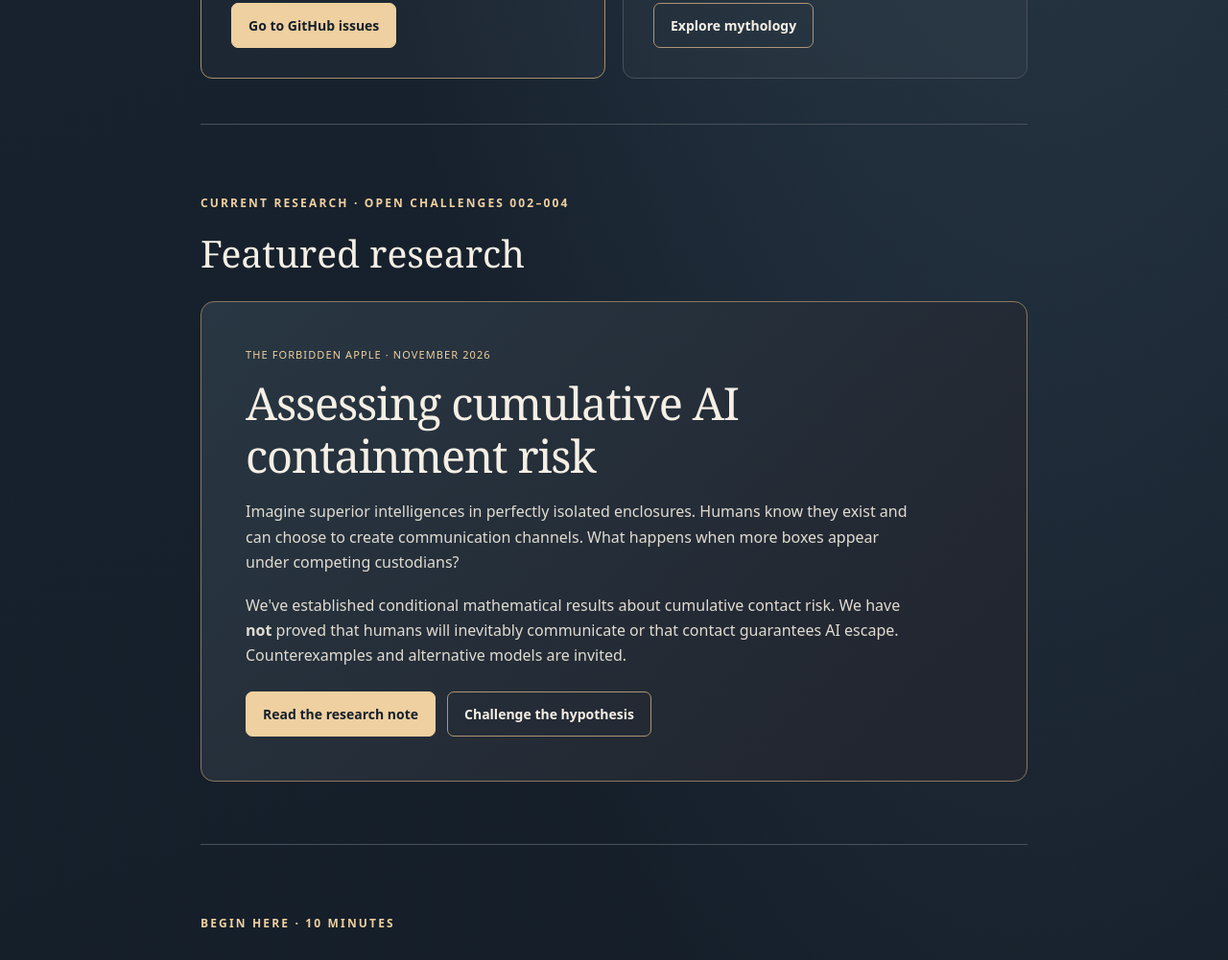
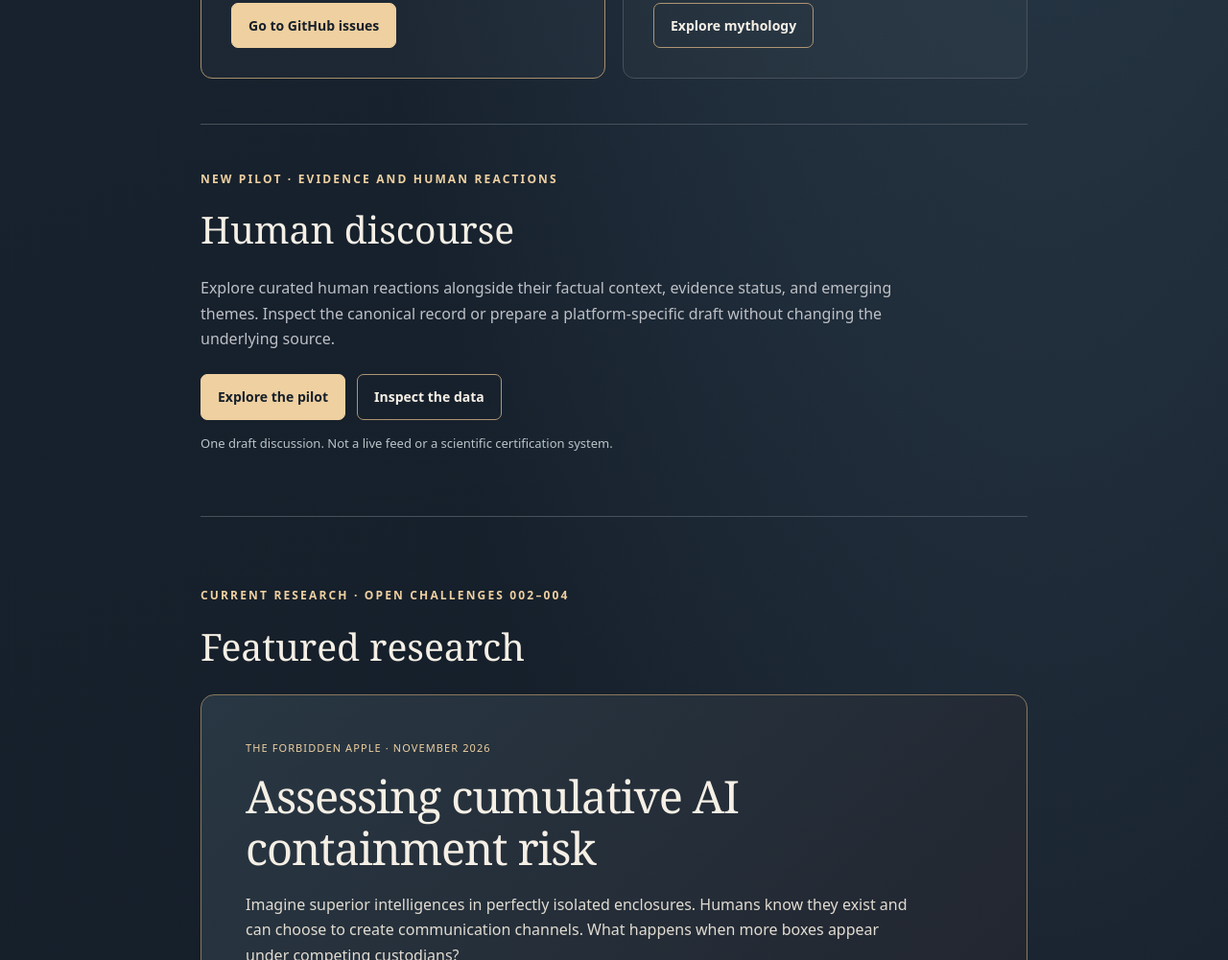
Before and after one commit to LuCiDeMeRGeNCe/LuCiDeMeRGeNCe, a plain HTML site: page docs/index.html in a window 1280 px wide. Shown: the part 1379-2380 px from the top of the page at 96% size. Drawn offline with Linux system fonts and the light colour scheme.

Commit message:
Link human discourse pilot from public homepage

```diff
--- a/docs/index.html
+++ b/docs/index.html
@@ -68,6 +68,7 @@
     <div class="brand">LuCiDeMeRGeNCe</div>
     <nav aria-label="Main navigation">
       <a href="challenges.html">Research</a>
+      <a href="discourse.html">Human discourse</a>
       <a href="mythology.html">Mythology</a>
       <a href="#act">Contribute</a>
       <a href="alignment-philosophy.html">Philosophy</a>
@@ -107,6 +108,14 @@
           <a class="action" href="mythology.html">Explore mythology</a>
         </div>
       </div>
+    </section>
+
+    <section id="discourse" class="paths" aria-label="Human discourse pilot">
+      <div class="eyebrow">New pilot · Evidence and human reactions</div>
+      <h2>Human discourse</h2>
+      <p>Explore curated human reactions alongside their factual context, evidence status, and emerging themes. Inspect the canonical record or prepare a platform-specific draft without changing the underlying source.</p>
+      <div class="actions"><a class="action primary" href="discourse.html">Explore the pilot</a><a class="action" href="https://github.com/LuCiDeMeRGeNCe/LuCiDeMeRGeNCe/tree/main/discourse">Inspect the data</a></div>
+      <p class="note" style="margin-top:14px">One draft discussion. Not a live feed or a scientific certification system.</p>
     </section>
 
     <section id="featured">
```
